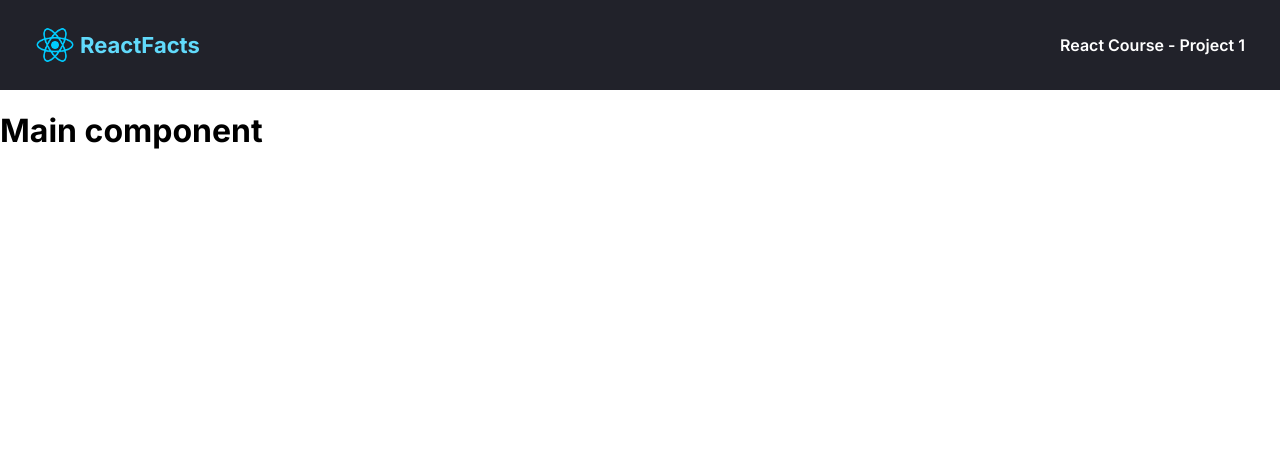
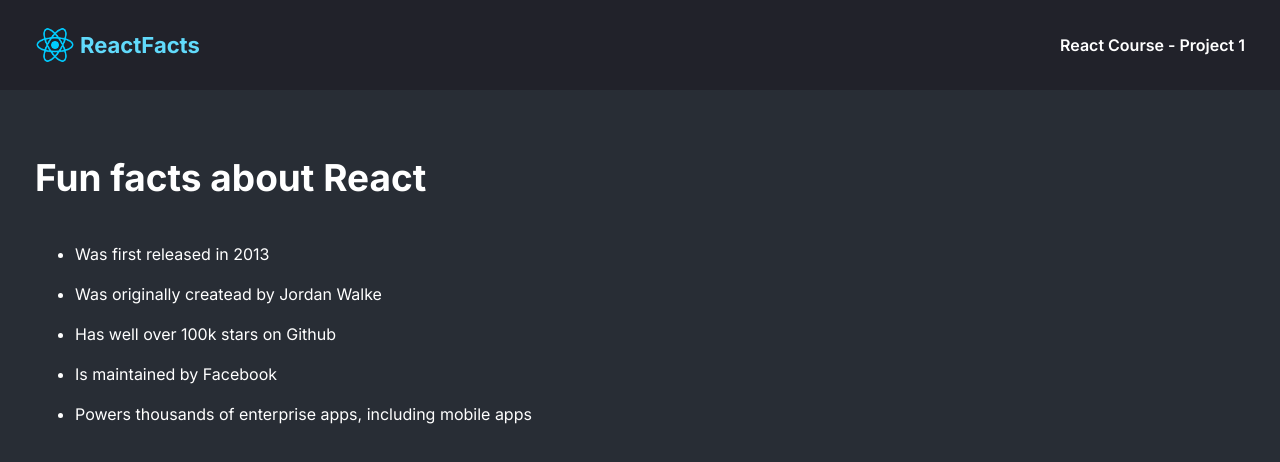
Before and after one commit to leanghok120/Learn-React-Scrimba, a React (Vite) app in the folder Static-Page-React/: page / in a window 1280 px wide. Shown: the top 462 px of the page. Built offline with nearby package versions, Linux system fonts and the light colour scheme.

Commit message:
Style main content (not including the colored bullet list, and the big react logo

```diff
--- a/Static-Page-React/src/MainContent.jsx
+++ b/Static-Page-React/src/MainContent.jsx
@@ -1,5 +1,16 @@
-import React from "react"
+import React from "react";
 
 export default function Main() {
-    return <h1>Main component</h1>
+  return (
+    <main>
+      <h1 className="main-header">Fun facts about React</h1>
+      <ul>
+        <li>Was first released in 2013</li>
+        <li>Was originally createad by Jordan Walke</li>
+        <li>Has well over 100k stars on Github</li>
+        <li>Is maintained by Facebook</li>
+        <li>Powers thousands of enterprise apps, including mobile apps</li>
+      </ul>
+    </main>
+  );
 }
--- a/Static-Page-React/style.css
+++ b/Static-Page-React/style.css
@@ -5,13 +5,19 @@
 body {
   margin: 0;
   font-family: Inter, sans-serif;
+  color: white;
+}
+
+h1,
+h2,
+h3 {
+  margin: 0;
 }
 
 nav {
   display: flex;
   align-items: center;
   background-color: #21222a;
-  color: white;
   height: 90px;
   padding: 25px 35px;
 }
@@ -31,3 +37,19 @@ nav {
   font-weight: 600;
   font-size: 16px;
 }
+
+main {
+  background-color: #282d35;
+  height: 100vh;
+  padding: 25px 35px;
+}
+
+.main-header {
+  margin-top: 40px;
+  font-size: 37px;
+  margin-bottom: 44px;
+}
+
+main li {
+  margin-bottom: 20px;
+}
```
